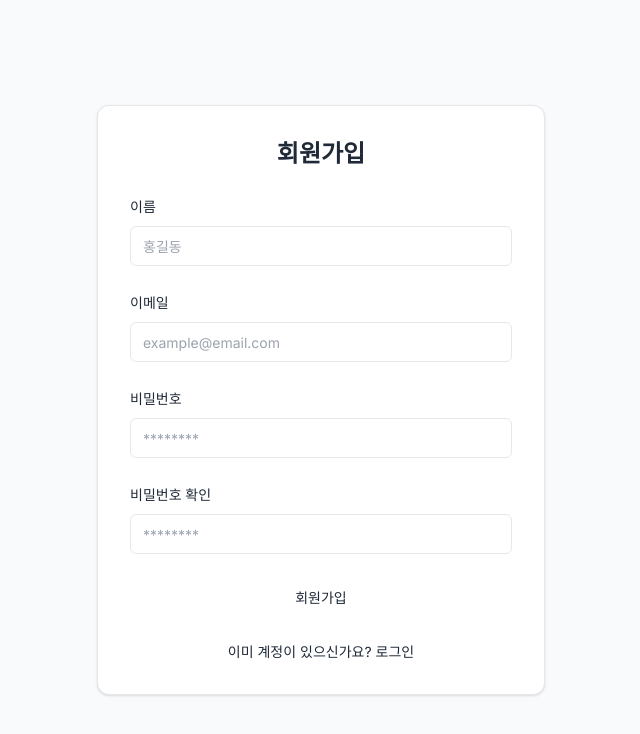
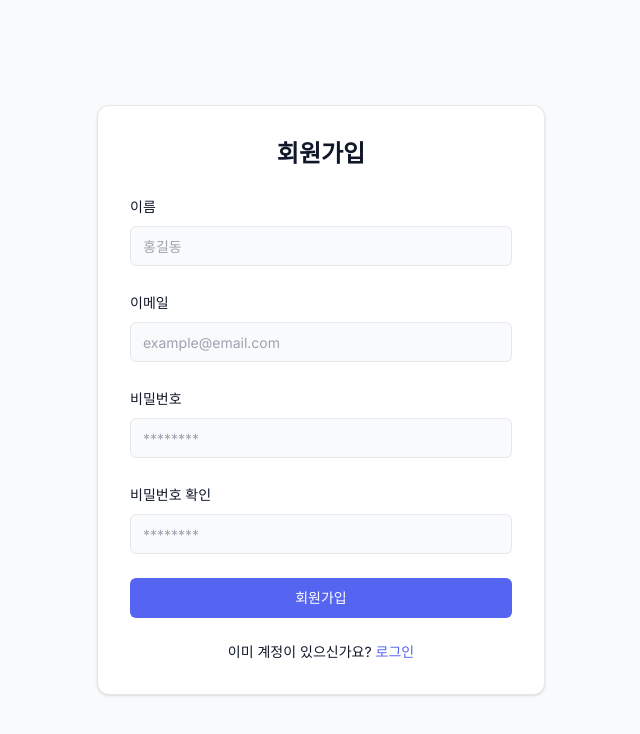
Before and after one commit to SK-Planet-T-Academy/FE, a Next.js app: page /register in a window 1280 px wide. Shown: the top 734 px of the page, without its empty margins (319-959 px from the left). Built offline with nearby package versions, Linux system fonts and the light colour scheme; a web font is replaced by a local one.

Commit message:
feat: :sparkles: 컬러 변수들을 hsl용 포맷으로 수정

```diff
--- a/src/styles/globals.css
+++ b/src/styles/globals.css
@@ -7,16 +7,17 @@
 
 /* === 전역 컬러 변수 설정 === */
 :root {
-  --background: #f9fafb;
-  --foreground: #1f2937;
-  --primary: #4f46e5;
-  --primary-hover: #4338ca;
-  --muted: #6b7280;
+  --background: 210 20% 98%; /* #f9fafb */
+  --foreground: 222 47% 11%; /* #1f2937 */
+  --primary: 234 85% 64%; /* #4f46e5 */
+  --primary-hover: 245 58% 46%; /* #4338ca */
+  --primary-foreground: 0 0% 100%; /* #ffffff */
+  --muted: 220 9% 46%; /* #6b7280 */
 }
 
 /* === 기본 배경 & 폰트 스타일 === */
 body {
-  @apply bg-[--background] text-[--foreground] font-sans;
+  @apply bg-[hsl(var(--background))] text-[hsl(var(--foreground))] font-sans;
   font-family: "Pretendard Variable", sans-serif;
 }
 
@@ -26,5 +27,5 @@ h2,
 h3,
 h4,
 h5 {
-  @apply font-semibold text-[--foreground];
+  @apply font-semibold text-[hsl(var(--foreground))];
 }
--- a/tailwind.config.ts
+++ b/tailwind.config.ts
@@ -3,7 +3,20 @@ import type { Config } from "tailwindcss";
 const config: Config = {
   content: ["./src/**/*.{ts,tsx,css}"],
   theme: {
-    extend: {},
+    extend: {
+      colors: {
+        // 기본 색상 토큰 (HSL 변수 기반)
+        primary: "hsl(var(--primary))",
+        "primary-hover": "hsl(var(--primary-hover))",
+        "primary-foreground": "hsl(var(--primary-foreground))",
+        background: "hsl(var(--background))",
+        foreground: "hsl(var(--foreground))",
+        muted: "hsl(var(--muted))",
+
+        // 기타 색상
+        destructive: "#ef4444", // 예시용 빨간색
+      },
+    },
   },
   plugins: [],
 };
```
